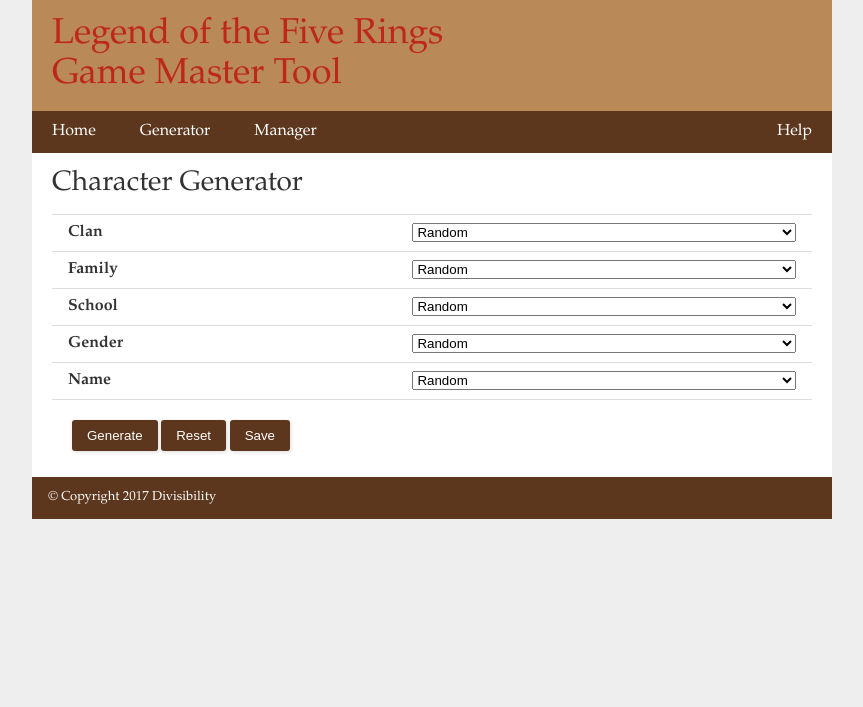
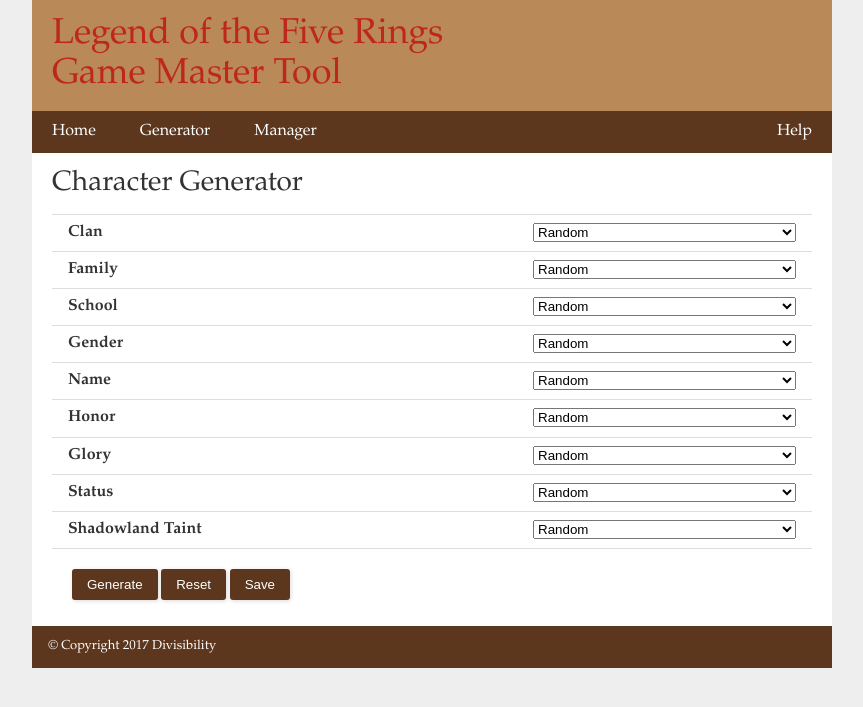
Before and after one commit to Divisibility/l5r-game-master-tool, a Flask app: page /generator in a window 1280 px wide. Shown: the top 707 px of the page, without its empty margins (208-1071 px from the left). Run offline with Flask 2, Linux system fonts and the light colour scheme; data comes from the database, SQL or seed files in the repository.

Commit message:
adds honor, glory, status, shadowland taint to generator and manager adds edit option for honor, glory, status, shadowland taint

```diff
--- a/gmt/data/setup.sql
+++ b/gmt/data/setup.sql
@@ -102,6 +102,10 @@ DROP TABLE IF EXISTS samurai;
 CREATE TABLE samurai (
         id INTEGER NOT NULL,
         gender VARCHAR(64),
+	honor INTEGER,
+	glory INTEGER,
+	status INTEGER,
+	taint INTEGER,
 	clan_id INTEGER,
  	family_id INTEGER,
  	school_id INTEGER,
--- a/gmt/templates/generator.html
+++ b/gmt/templates/generator.html
@@ -58,6 +58,46 @@
             {% endfor %}
 	</td>
       </tr>
+      <tr>
+	<th scope="row">Honor</th>
+	<td>
+	  <select style="min-width:100%;" name="honor">
+	    <option value="">Random</option>
+            {% for i in range(100) %}
+            <option value="{{ i }}" {% if dhonor == i %}selected{% endif %} > {{ i / 10 }} </option>
+            {% endfor %}
+	</td>
+      </tr>
+      <tr>
+	<th scope="row">Glory</th>
+	<td>
+	  <select style="min-width:100%;" name="glory">
+	    <option value="">Random</option>
+            {% for i in range(100) %}
+            <option value="{{ i }}" {% if dglory == i %}selected{% endif %} > {{ i / 10 }} </option>
+            {% endfor %}
+	</td>
+      </tr>
+      <tr>
+	<th scope="row">Status</th>
+	<td>
+	  <select style="min-width:100%;" name="status">
+	    <option value="">Random</option>
+            {% for i in range(100) %}
+            <option value="{{ i }}" {% if dstatus == i %}selected{% endif %} > {{ i / 10 }} </option>
+            {% endfor %}
+	</td>
+      </tr>
+      <tr>
+	<th scope="row">Shadowland Taint</th>
+	<td>
+	  <select style="min-width:100%;" name="taint">
+	    <option value="">Random</option>
+            {% for i in range(100) %}
+            <option value="{{ i }}" {% if dtaint == i %}selected{% endif %} > {{ i / 10 }} </option>
+            {% endfor %}
+	</td>
+      </tr>
     </tbody>
   </table>
   <div class="form-style-2">
--- a/gmt/views.py
+++ b/gmt/views.py
@@ -22,44 +22,65 @@ def generator():
     school = School.query.all()
     forename = Forename.query.all()
 
-    dummy = {'dclan': int(request.form.get('clan') or 0),
-             'dfamily': int(request.form.get('family') or 0),
-             'dschool': int(request.form.get('school') or 0),
-             'dgender': (request.form.get('gender') or 0),
-             'dforename': int(request.form.get('forename') or 0)}
+    dummy = {'dclan': int(request.form.get('clan') or -1),
+             'dfamily': int(request.form.get('family') or -1),
+             'dschool': int(request.form.get('school') or -1),
+             'dgender': (request.form.get('gender') or -1),
+             'dforename': int(request.form.get('forename') or -1),
+             'dhonor': int(request.form.get('honor') or -1),
+             'dglory': int(request.form.get('glory') or -1),
+             'dstatus': int(request.form.get('status') or -1),
+             'dtaint': int(request.form.get('taint') or -1)}
 
     if request.method == 'POST':
         if request.form.get('generate') == 'Generate':
-            if dummy['dclan'] == 0:
+            if dummy['dclan'] == -1:
+                print "change"
                 dummy['dclan'] = Clan.query.order_by(func.random()).first().id
 
             family = Family.query.filter(Family.clan_id==dummy['dclan'])
-            if dummy['dfamily'] == 0 and family.all():
+            if dummy['dfamily'] == -1 and family.all():
                 dummy['dfamily'] = family.order_by(func.random()).first().id
 
             school = School.query.filter(School.clan_id==dummy['dclan'])
-            if dummy['dschool'] == 0 and school.all():
+            if dummy['dschool'] == -1 and school.all():
                 dummy['dschool'] = school.order_by(func.random()).first().id
 
-            if dummy['dgender'] == 0:
+            if dummy['dgender'] == -1:
                 dummy['dgender'] = random.choice(['Male', 'Female'])
 
             forename = Forename.query.filter(Forename.gender==dummy['dgender'])
-            if dummy['dforename'] == 0 and forename.all():
+            if dummy['dforename'] == -1 and forename.all():
                 dummy['dforename'] = forename.order_by(func.random()).first().id
+
+            if dummy['dhonor'] == -1:
+                dummy['dhonor'] = int(random.gammavariate(8.0, 4.5)) % 100
+
+            if dummy['dglory'] == -1:
+                dummy['dglory'] = int(random.gammavariate(8.0, 3.0)) % 100
+
+            if dummy['dstatus'] == -1:
+                dummy['dstatus'] = int(random.gammavariate(3.5, 6.0)) % 100
+
+            if dummy['dtaint'] == -1:
+                dummy['dtaint'] = int(random.gammavariate(1.0, 0.5)) % 100
 
 
         if request.form.get('reset') == 'Reset':
-            dummy['dclan'] = 0
-            dummy['dfamily'] = 0
-            dummy['dschool'] = 0
-            dummy['dgender'] = 0
-            dummy['dforename'] = 0
+            dummy['dclan'] = -1
+            dummy['dfamily'] = -1
+            dummy['dschool'] = -1
+            dummy['dgender'] = -1
+            dummy['dforename'] = -1
+            dummy['dhonor'] = -1
+            dummy['dglory'] = -1
+            dummy['dstatus'] = -1
+            dummy['dtaint'] = -1
 
 
         if request.form.get('save') == 'Save':
             success = True
-            if any(v == 0 for v in dummy.itervalues()):
+            if any(v == -1 for v in dummy.itervalues()):
                 flash("Choose everything manually or use 'Generate'!", "error")
                 success = False
 
@@ -80,7 +101,8 @@ def generator():
 
             if success:
                 flash("Everything is fine!", "success")
-                samurai = Samurai(dummy['dgender'], dummy['dclan'],\
+                samurai = Samurai(dummy['dgender'], dummy['dhonor'], dummy['dglory'],\
+                                  dummy['dstatus'], dummy['dtaint'], dummy['dclan'],\
                                   dummy['dfamily'], dummy['dschool'], dummy['dforename'])
                 db.session.add(samurai)
                 db.session.commit()
@@ -91,7 +113,7 @@ def generator():
 @app.route('/manager', methods=['GET', 'POST'])
 def manager():
     samurai = Samurai.query.all()
-    dsamurai = int(request.form.get('samurai') or 0)
+    dsamurai = int(request.form.get('samurai') or -1)
     marked_samurai = Samurai.query.filter(Samurai.id==dsamurai).first()
     display = False
     edit = False
@@ -105,6 +127,10 @@ def manager():
             if marked_samurai:
                 display = True
                 marked_samurai.notes = request.form.get('notes')
+                marked_samurai.honor = int(float(request.form.get('honor')) * 10)
+                marked_samurai.glory = int(float(request.form.get('glory')) * 10)
+                marked_samurai.status = int(float(request.form.get('status')) * 10)
+                marked_samurai.taint = int(float(request.form.get('taint')) * 10)
                 db.session.add(marked_samurai)
                 db.session.commit()
 
```
Also changed, not shown: gmt/models.py (+10 -1 lines), gmt/templates/manager.html (+44 -0 lines).
